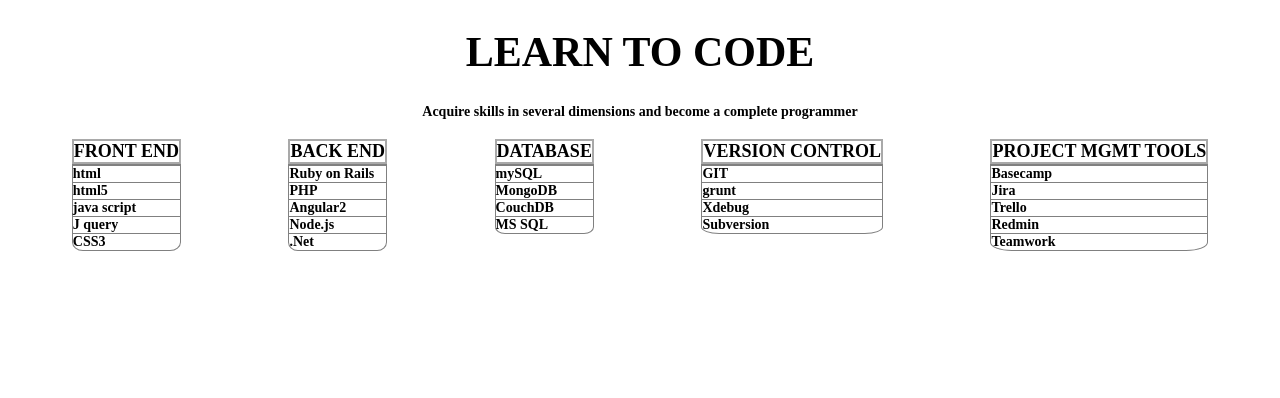
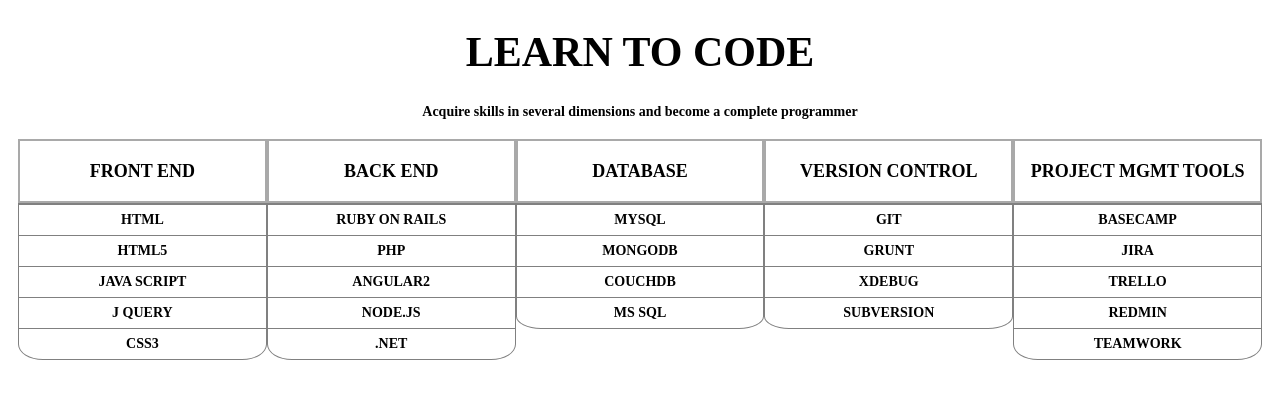
Before and after one commit to CraftAcademy/learn_to_code_client, a React (Create React App) app: page / in a window 1280 px wide. Shown: the top 398 px of the page. Built offline with nearby package versions, Linux system fonts and the light colour scheme.

Commit message:
Adds css to align text to middle of the box

```diff
--- a/src/components/DisplayInformation.css
+++ b/src/components/DisplayInformation.css
@@ -8,11 +8,14 @@
 .category {
   font-size: 18px;
   font-weight: bold;
+  width: 300px;
+  text-align: center;
 }
 
 .category-name {
   border: 2px solid darkgray;
-  /* border-radius: 0 30% 30% 0; */
+  height: 60px;
+  line-height: 60px;
 }
 
 .title {
@@ -36,4 +39,7 @@
 .technology {
   font-size: 14px;
   border-top: 0.5px solid gray;
+  text-transform: uppercase;
+  height: 30px;
+  line-height: 30px;
 }
```
